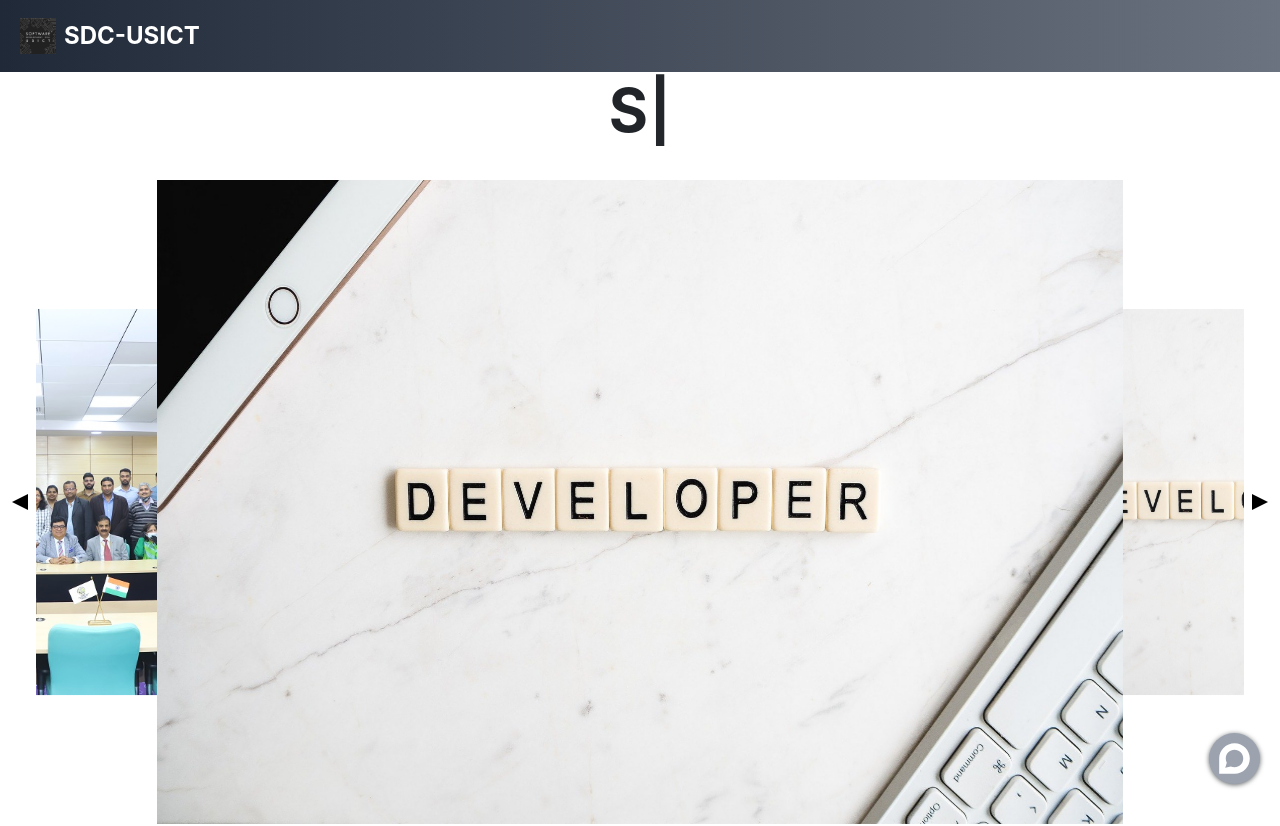
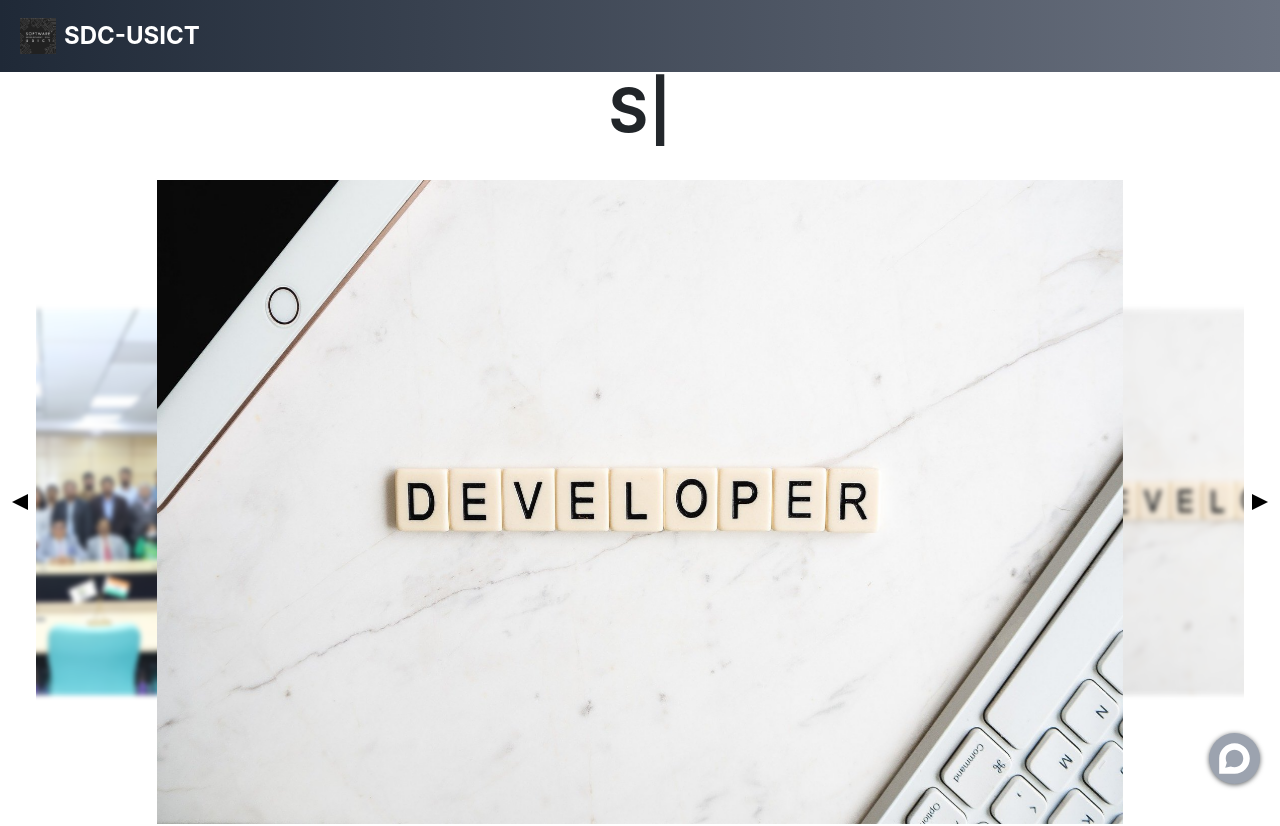
Before and after one commit to singhnaveen098/SDC-USICT-Website, a React (Create React App) app: page / in a window 1280 px wide. Shown: the top 826 px of the page. Built offline with nearby package versions, Linux system fonts and the light colour scheme.

Commit message:
some changes in carousel

```diff
--- a/src/compopnents/Carousel3D.module.css
+++ b/src/compopnents/Carousel3D.module.css
@@ -75,48 +75,56 @@
   transform: translateX(-60%) scale(0.6);
   z-index: 2;
   opacity: 0.95;
+  filter: blur(4px);
 }
 
 .Card.prevImg2 {
   transform: translateX(-90%) scale(0.4);
   z-index: 1;
   opacity: 0.8;
+  filter: blur(4px);
 }
 
 .Card.prevImg3 {
   transform: translateX(90%) scale(0.4);
   z-index: 1;
   opacity: 0.8;
+  filter: blur(4px);
 }
 
 .Card.prevImg4 {
   transform: translateX(60%) scale(0.6);
   z-index: 2;
   opacity: 0.95;
+  filter: blur(4px);
 }
 
 .Card.nextImg1 {
   transform: translateX(60%) scale(0.6);
   z-index: 2;
   opacity: 0.95;
+  filter: blur(4px);
 }
 
 .Card.nextImg2 {
   transform: translateX(90%) scale(0.4);
   z-index: 1;
   opacity: 0.8;
+  filter: blur(4px);
 }
 
 .Card.nextImg3 {
   transform: translateX(-90%) scale(0.4);
   z-index: 1;
   opacity: 0.95;
+  filter: blur(4px);
 }
 
 .Card.nextImg4 {
   transform: translateX(-60%) scale(0.6);
   z-index: 2;
   opacity: 0.95;
+  filter: blur(4px);
 }
 
 .showDots {
```
